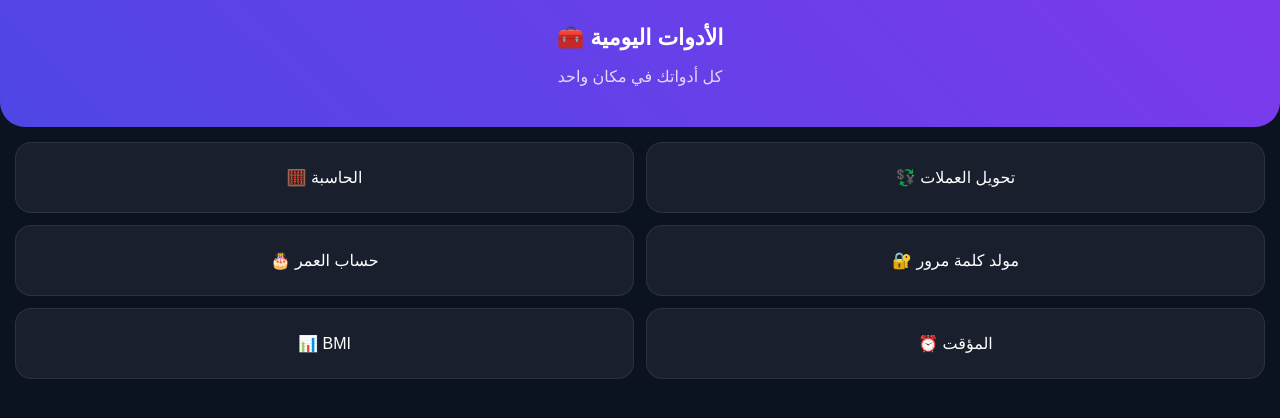
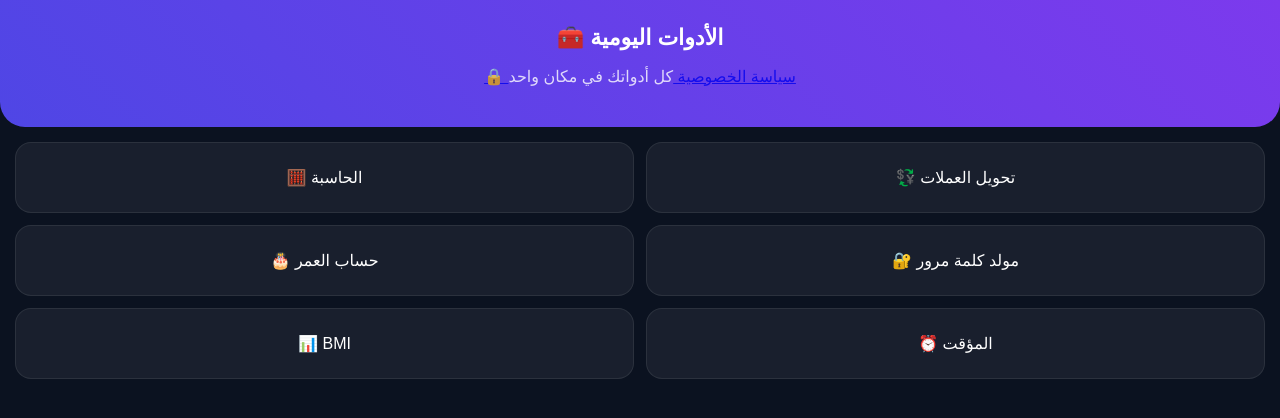
Before and after one commit to educationxwx-rgb/daily-tools, a plain HTML site: page index.html in a window 1280 px wide. Drawn offline with Linux system fonts and the light colour scheme.

Commit message:
Update index.html

```diff
--- a/index.html
+++ b/index.html
@@ -11,7 +11,9 @@
 
 <header>
   <h1>🧰 الأدوات اليومية</h1>
-  <p>كل أدواتك في مكان واحد</p>
+  <p> <a href="privacy.html" class="privacy-btn">
+    🔒 سياسة الخصوصية
+</a>    كل أدواتك في مكان واحد</p>
 </header>
 
 <div class="container">
```
